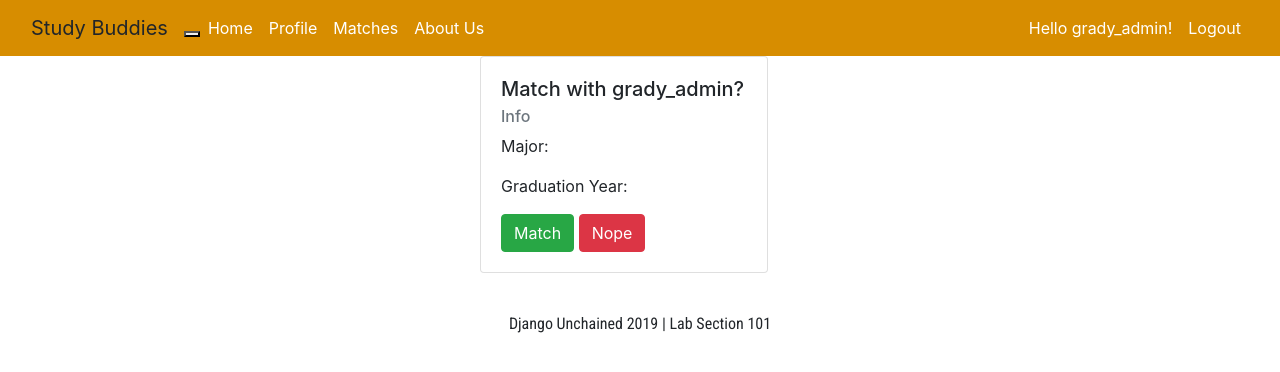
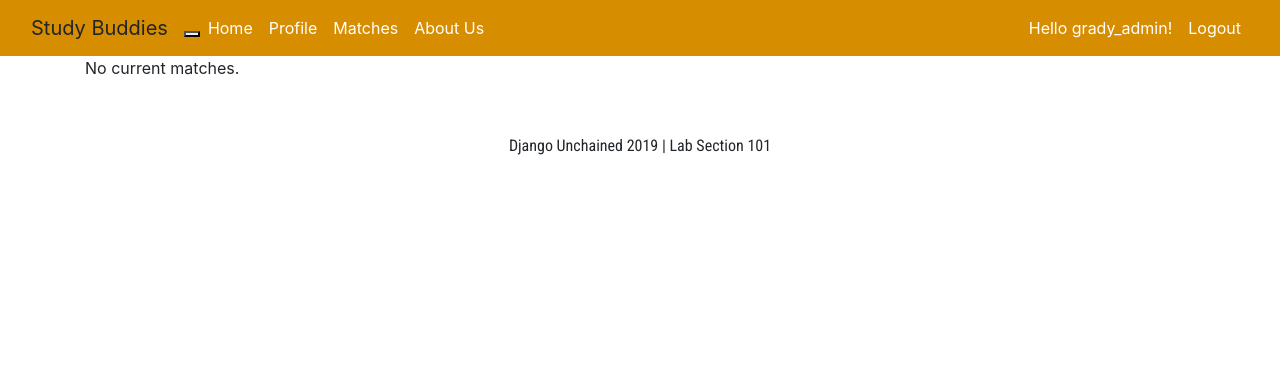
Before and after one commit to thejimster82/SkillMatch, a Django app: page /home/ in a window 1280 px wide. Shown: the top 372 px of the page. Run offline with Django 3.2, Linux system fonts and the light colour scheme; a user stored in the database is signed in; data comes from the database, SQL or seed files in the repository; some libraries are stand-ins or nearby versions.

Commit message:
add matches_list to view args

```diff
--- a/matching/templates/matching/home.html
+++ b/matching/templates/matching/home.html
@@ -5,14 +5,15 @@
 <div class="container">
 	<div class="justify-content-center">
 		{% if user.is_authenticated %}
-		<div class="container">
+		{% for match in matches_list %}
+		<div class="container" style="margin-top: 20px;">
 			<div class="mx-auto" style="width: 20rem">
 				<div class="card" style="width: 18rem;">
 					<div class="card-body">
-						<h5 class="card-title">Match with {{ user.username }}?</h5>
+						<h5 class="card-title">Match with {{ match.user.username }}?</h5>
 						<h6 class="card-subtitle mb-2 text-muted">Info</h6>
-						<p>Major: {{ user.profile.major}}</p>
-						<p>Graduation Year: {{ user.profile.grad_year}}</p>
+						<p>Major: {{ match.user.profile.major}}</p>
+						<p>Graduation Year: {{ match.user.profile.grad_year}}</p>
 						<!--
 							Potentially add logic here to display next card and
 							hide the current card (more like Tinder) once one
@@ -27,6 +28,9 @@
 				</div>
 			</div>
 		</div>
+		{% empty %}
+		<p>No current matches.</p>
+		{% endfor %}
 		{% else %}
 		<p>Please login with google</p>
 		<a href="{% url 'social:begin' 'google-oauth2' %}">Login with Google</a>
--- a/matching/views.py
+++ b/matching/views.py
@@ -13,7 +13,12 @@
 
 
 def home(request):
-    return render(request, 'home.html')
+    user = User.objects.get(username=request.user.username)
+    profile = Profile.objects.get(user=user)
+    matches_list = profile.matches.all()
+    return render(request, 'home.html', {
+        'matches_list': matches_list
+    })
 
 
 @login_required
```
